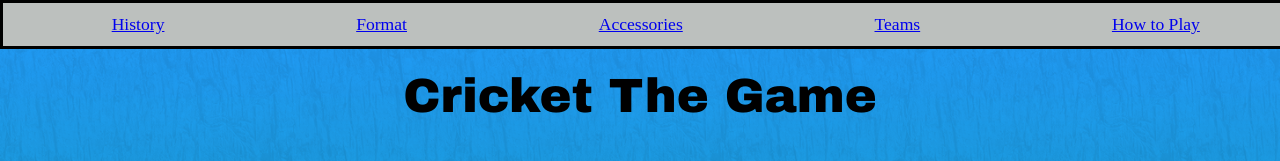
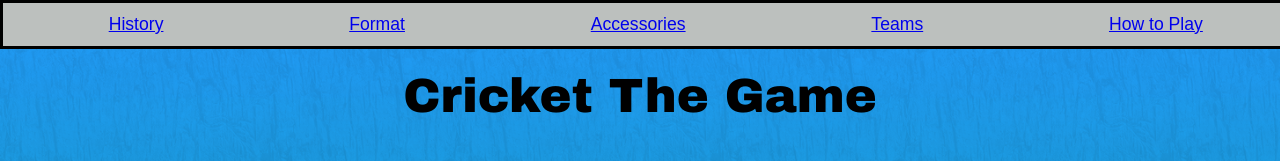
Before and after one commit to aali16/itmd362-project-2, a plain HTML site: page index.html in a window 1280 px wide. Shown: the top 161 px of the page. Drawn offline with nearby package versions, Linux system fonts and the light colour scheme.

Commit message:
added font family into navigation

```diff
--- a/style.css
+++ b/style.css
@@ -90,6 +90,7 @@
 		border: 3px solid black;
 		background: #bcc0be;
  		justify-content: space-around;
+ 		font-family: 'Metrophobic', Arial, serif; font-weight: 200;
 	}
 
 	img{
```
